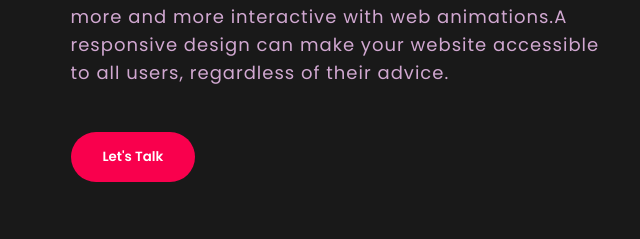
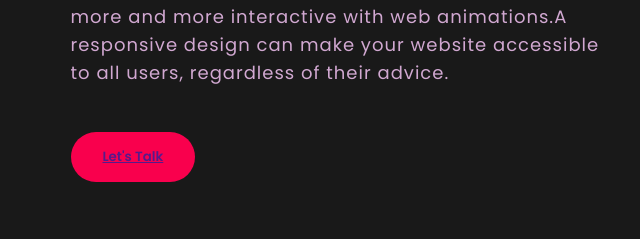
Before and after one commit to SuprodipBorthakur/PortfolioProject-Newton-School-novbatch-2021, a plain HTML site: page index.html in a window 1280 px wide. Shown: the part 1121-1360 px from the top of the page, 547-1187 px from the left. Drawn offline with Linux system fonts and the light colour scheme.

Commit message:
Update index.html

```diff
--- a/index.html
+++ b/index.html
@@ -43,7 +43,7 @@
                 <h2>About Me</h2>
                 <h5>Web Developer <span>& Designer</span></h5>
                 <p>I am Front-end  Web Developer.I can provide clean code and pixels perfect design.I also amke the website more and more interactive with web animations.A responsive design can make your website accessible to all users, regardless of their advice.</p>
-                <button type="button">Let's Talk</button>
+                <button type="button"><a href="" target="_blank">Let's Talk</a></button>
             </div>
         </div>
     </section>
```
